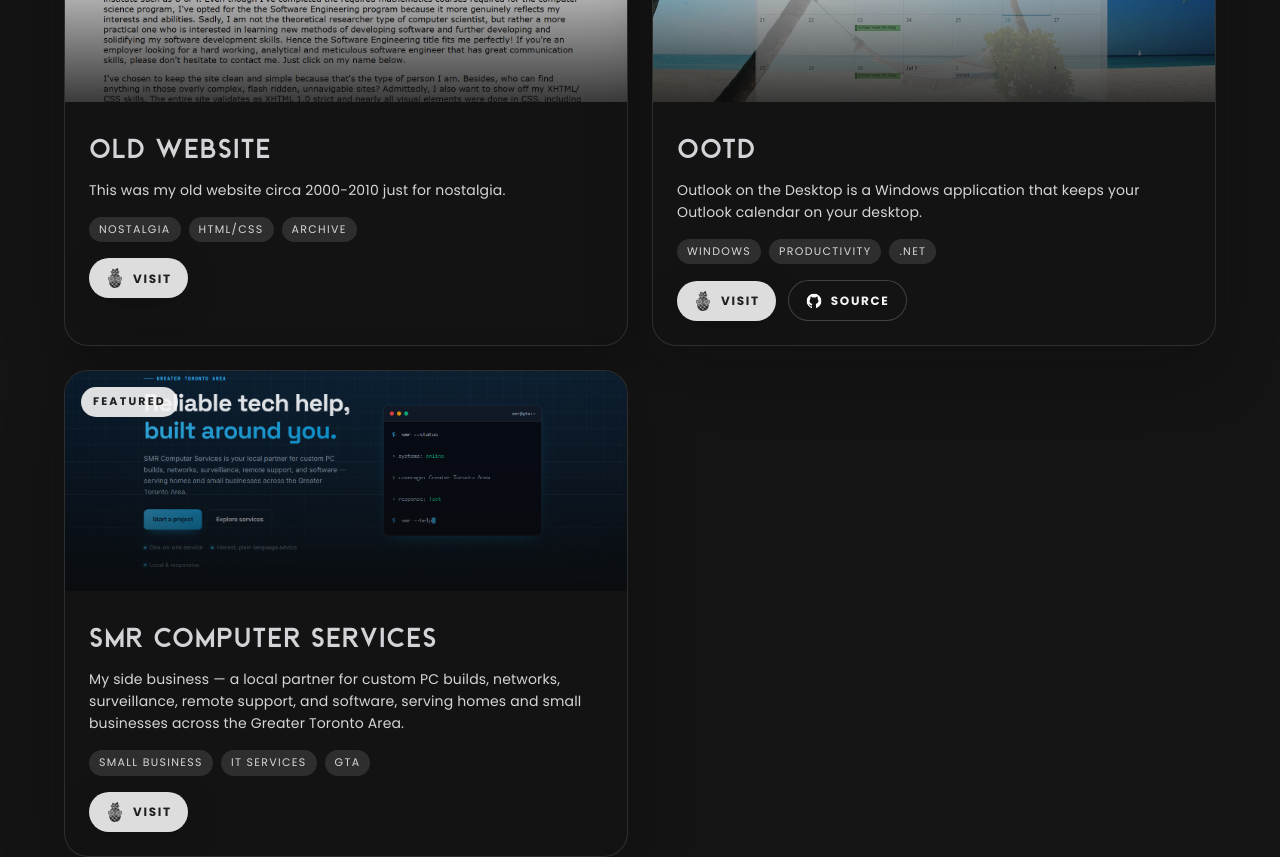
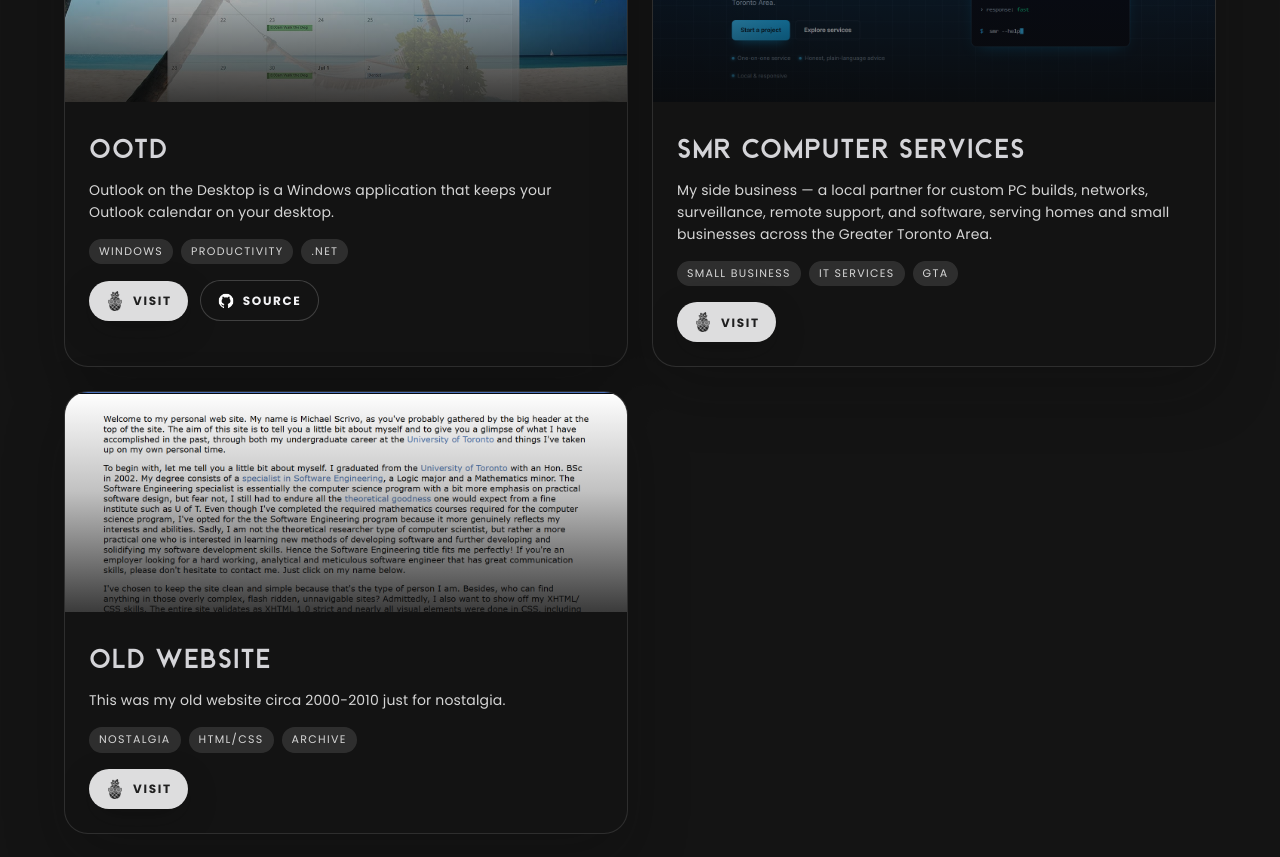
Before and after one commit to mscrivo/personal-website, a React (Vite) app: page / in a window 1280 px wide. Shown: the part 2600-3457 px from the top of the page. Built offline with nearby package versions, Linux system fonts and the light colour scheme.

Commit message:
Remove featured badges and reorder project cards

```diff
--- a/src/components/ProjectCard.jsx
+++ b/src/components/ProjectCard.jsx
@@ -11,7 +11,6 @@
   repo,
   demo,
   tags = [],
-  featured = false,
   index,
 }) => {
   return (
@@ -28,7 +27,6 @@
           className="h-full w-full object-cover transition-transform duration-300 group-hover:scale-[1.05]"
         />
         <div className="project-image-overlay" />
-        {featured ? <span className="project-badge">Featured</span> : null}
       </div>
 
       <div className="flex flex-col gap-4 p-6">
@@ -99,7 +97,6 @@
   repo: PropTypes.string,
   demo: PropTypes.string,
   tags: PropTypes.arrayOf(PropTypes.string),
-  featured: PropTypes.bool,
   index: PropTypes.number.isRequired,
 }
 
--- a/src/constants/index.js
+++ b/src/constants/index.js
@@ -173,33 +173,30 @@
 const projects = [
   {
     id: 'project-1',
-    name: 'Old Website',
-    description: 'This was my old website circa 2000-2010 just for nostalgia.',
-    image: oldsite,
-    tags: ['Nostalgia', 'HTML/CSS', 'Archive'],
-    featured: false,
-    demo: 'https://michaelscrivo.com/old',
-  },
-  {
-    id: 'project-2',
     name: 'OotD',
     description:
       'Outlook on the Desktop is a Windows application that keeps your Outlook calendar on your desktop.',
     image: ootd,
     repo: 'https://github.com/mscrivo/OotD',
     tags: ['Windows', 'Productivity', '.NET'],
-    featured: true,
     demo: 'https://outlookonthedesktop.com',
   },
   {
-    id: 'project-3',
+    id: 'project-2',
     name: 'SMR Computer Services',
     description:
       'My side business — a local partner for custom PC builds, networks, surveillance, remote support, and software, serving homes and small businesses across the Greater Toronto Area.',
     image: smr,
     tags: ['Small Business', 'IT Services', 'GTA'],
-    featured: true,
     demo: 'https://smrcomputers.ca/',
+  },
+  {
+    id: 'project-3',
+    name: 'Old Website',
+    description: 'This was my old website circa 2000-2010 just for nostalgia.',
+    image: oldsite,
+    tags: ['Nostalgia', 'HTML/CSS', 'Archive'],
+    demo: 'https://michaelscrivo.com/old',
   },
 ]
 
--- a/src/index.css
+++ b/src/index.css
@@ -448,20 +448,6 @@
   );
 }
 
-.project-badge {
-  position: absolute;
-  top: 16px;
-  left: 16px;
-  padding: 6px 12px;
-  border-radius: 999px;
-  background: rgba(244, 244, 246, 0.9);
-  color: #1f1f1f;
-  font-size: 11px;
-  font-weight: 700;
-  letter-spacing: 0.2em;
-  text-transform: uppercase;
-}
-
 .project-tag {
   padding: 4px 10px;
   border-radius: 999px;
```
